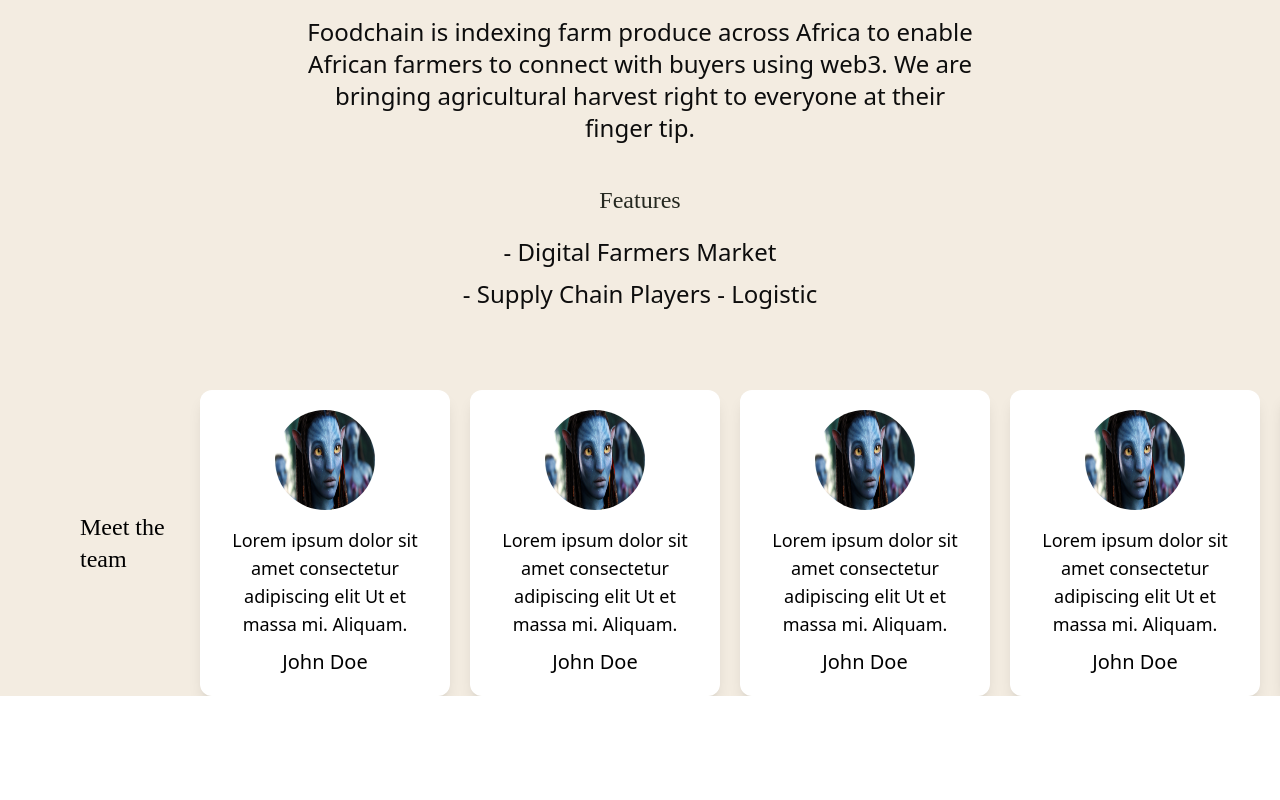
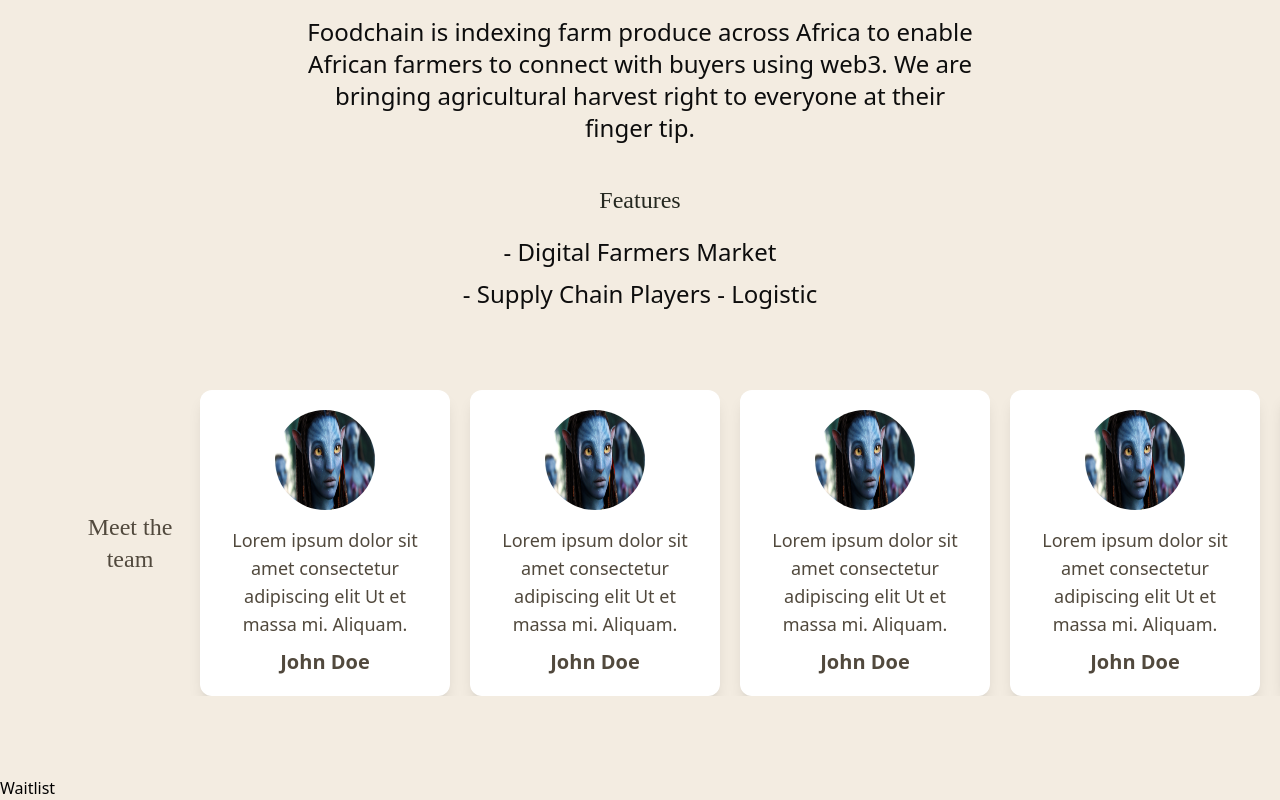
Before and after one commit to supreme2580/foodchain-labs, a Next.js app: page / in a window 1280 px wide. Shown: the part 964-1764 px from the top of the page. Before the commit the page ends 1660 px from the top, so only its background shows below. Built offline with nearby package versions, Linux system fonts and the light colour scheme.

Commit message:
suprememods

```diff
--- a/components/Team.js
+++ b/components/Team.js
@@ -4,59 +4,59 @@
     return(
         <div className="flex justify-center ml-20">
             <div className="flex space-x-5 items-center overflow-x-scroll team">
-                <div className="text-2xl font-agrandir min-w-[100px]">Meet the team</div>
-                <div className="min-w-[250px] bg-white rounded-xl shadow-lg flex flex-col items-center justify-center p-5 space-y-2.5">
+                <div className="text-2xl font-agrandir min-w-[100px] text-ash text-center">Meet the team</div>
+                <div className="min-w-[250px] bg-white rounded-xl shadow-lg flex flex-col items-center justify-center p-5 space-y-2.5 text-ash hover:cursor-pointer">
                     <div>
                         <Image src="/avatar.jpg" width={100} height={100} className="rounded-full" />
                     </div>
                     <h2 className="text-lg max-w-[200px] text-center">
                         Lorem ipsum dolor sit amet consectetur adipiscing elit Ut et massa mi. Aliquam.
                     </h2>
-                    <h1 className="text-xl">
+                    <h1 className="text-xl font-semibold">
                         John Doe
                     </h1>
                 </div>
-                <div className="min-w-[250px] bg-white rounded-xl shadow-lg flex flex-col items-center justify-center p-5 space-y-2.5">
+                <div className="min-w-[250px] bg-white rounded-xl shadow-lg flex flex-col items-center justify-center p-5 space-y-2.5 text-ash hover:cursor-pointer">
                     <div>
                         <Image src="/avatar.jpg" width={100} height={100} className="rounded-full" />
                     </div>
                     <h2 className="text-lg max-w-[200px] text-center">
                         Lorem ipsum dolor sit amet consectetur adipiscing elit Ut et massa mi. Aliquam.
                     </h2>
-                    <h1 className="text-xl">
+                    <h1 className="text-xl font-semibold">
                         John Doe
                     </h1>
                 </div>
-                <div className="min-w-[250px] bg-white rounded-xl shadow-lg flex flex-col items-center justify-center p-5 space-y-2.5">
+                <div className="min-w-[250px] bg-white rounded-xl shadow-lg flex flex-col items-center justify-center p-5 space-y-2.5 text-ash hover:cursor-pointer">
                     <div>
                         <Image src="/avatar.jpg" width={100} height={100} className="rounded-full" />
                     </div>
                     <h2 className="text-lg max-w-[200px] text-center">
                         Lorem ipsum dolor sit amet consectetur adipiscing elit Ut et massa mi. Aliquam.
                     </h2>
-                    <h1 className="text-xl">
+                    <h1 className="text-xl font-semibold">
                         John Doe
                     </h1>
                 </div>
-                <div className="min-w-[250px] bg-white rounded-xl shadow-lg flex flex-col items-center justify-center p-5 space-y-2.5">
+                <div className="min-w-[250px] bg-white rounded-xl shadow-lg flex flex-col items-center justify-center p-5 space-y-2.5 text-ash hover:cursor-pointer">
                     <div>
                         <Image src="/avatar.jpg" width={100} height={100} className="rounded-full" />
                     </div>
                     <h2 className="text-lg max-w-[200px] text-center">
                         Lorem ipsum dolor sit amet consectetur adipiscing elit Ut et massa mi. Aliquam.
                     </h2>
-                    <h1 className="text-xl">
+                    <h1 className="text-xl font-semibold">
                         John Doe
                     </h1>
                 </div>
-                <div className="min-w-[250px] bg-white rounded-xl shadow-lg flex flex-col items-center justify-center p-5 space-y-2.5">
+                <div className="min-w-[250px] bg-white rounded-xl shadow-lg flex flex-col items-center justify-center p-5 space-y-2.5 text-ash hover:cursor-pointer">
                     <div>
                         <Image src="/avatar.jpg" width={100} height={100} className="rounded-full" />
                     </div>
                     <h2 className="text-lg max-w-[200px] text-center">
                         Lorem ipsum dolor sit amet consectetur adipiscing elit Ut et massa mi. Aliquam.
                     </h2>
-                    <h1 className="text-xl">
+                    <h1 className="text-xl font-semibold">
                         John Doe
                     </h1>
                 </div>
--- /dev/null
+++ b/components/Waitlist.js
@@ -0,0 +1,6 @@
+const Waitlist = () => {
+    return(
+        <div>Waitlist</div>
+    )
+}
+export default Waitlist
--- a/pages/index.js
+++ b/pages/index.js
@@ -3,6 +3,7 @@
 import Hero from "../components/Hero"
 import Navbar from "../components/Navbar"
 import Team from "../components/Team"
+import Waitlist from "../components/Waitlist"
 
 const Home = () => {
   return(
@@ -15,6 +16,7 @@
       <Hero />
       <Features />
       <Team />
+      <Waitlist />
     </div>
   )
 }
```
